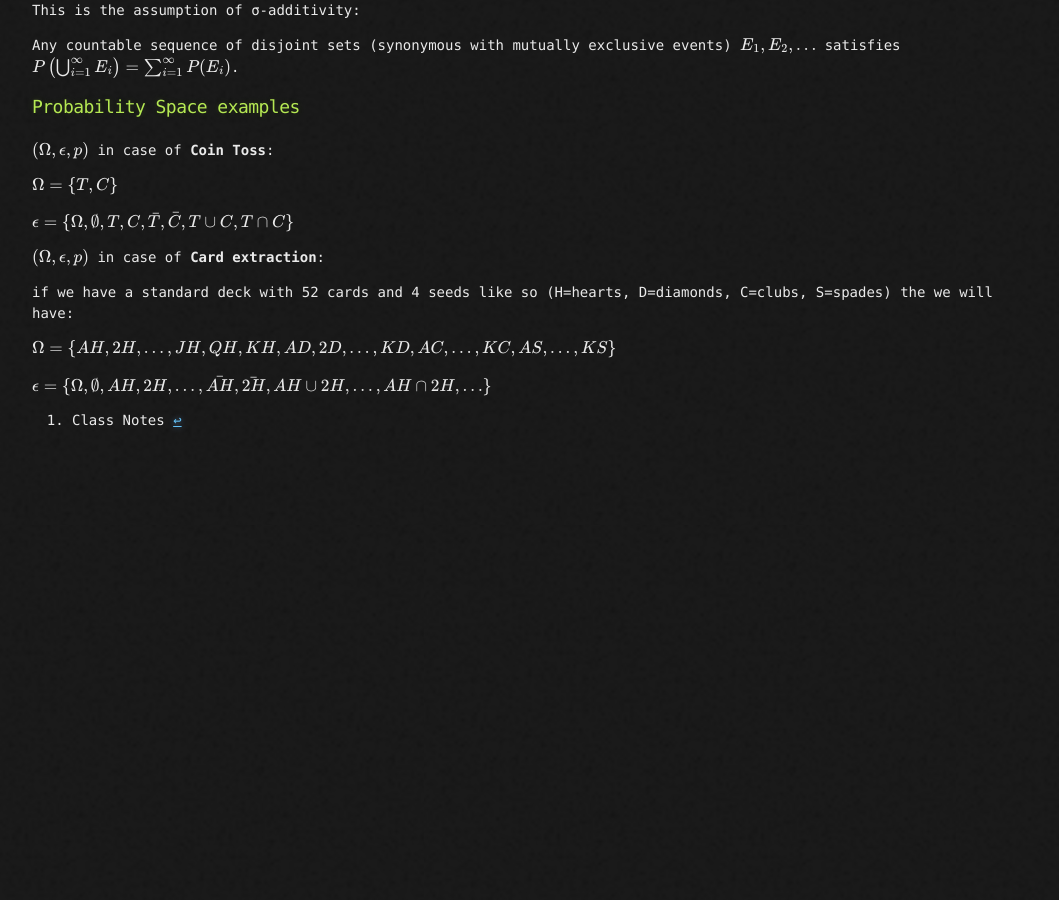
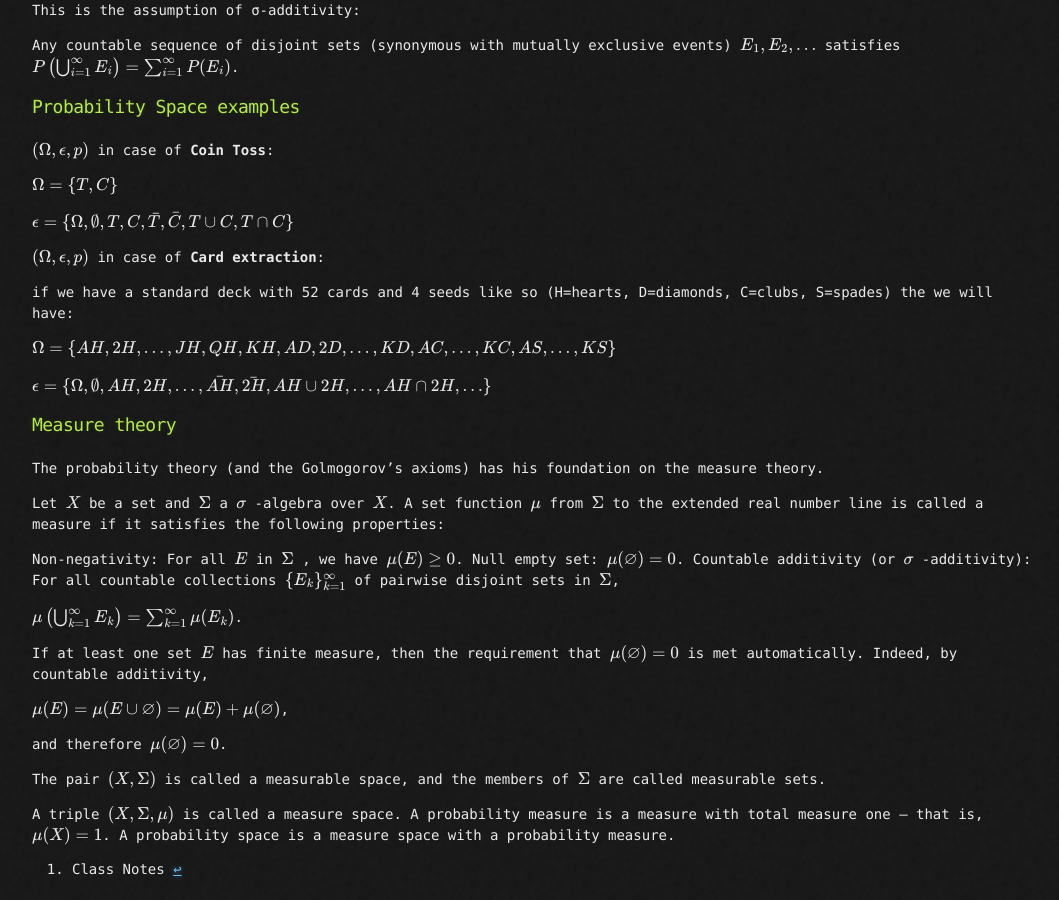
Before and after one commit to Videars/Statistics, a Jekyll site: the page built from Week4/Research.md, in a window 1280 px wide and 900 px high, scrolled down 1603 px. Shown: the whole window, without its empty margins (108-1167 px from the left). Built offline with Jekyll 4.4.1, drawn with Linux system fonts in a browser that asks for light colours; our own code applies the rules of GitHub Pages for plain Markdown files; formulas are drawn with MathJax 3; before the commit the page ends 2053 px from its top, so only the background shows below that.

Commit message:
Update Research.md

```diff
--- a/Week4/Research.md
+++ b/Week4/Research.md
@@ -64,4 +64,26 @@
 
 $\epsilon = \\{ \Omega, \emptyset , AH, 2H, ..., \bar{AH}, \bar{2H}, AH \cup 2H, ..., AH \cap 2H, ... \\} $
 
+### Measure theory
+
+The probability theory (and the Golmogorov's axioms) has his foundation on the measure theory.
+
+Let $X$ be a set and $\Sigma$  a $\sigma$ -algebra over $X$. A set function $\mu$  from $\Sigma$  to the extended real number line is called a measure if it satisfies the following properties:
+
+Non-negativity: For all $E$ in $\Sigma$ , we have $\mu (E)\geq 0$.
+Null empty set: $\mu (\varnothing )=0$.
+Countable additivity (or $\sigma$ -additivity): For all countable collections $ \\{ E_{k}\\}_ {k=1}^{\infty} $ of pairwise disjoint sets in $\Sigma$,
+
+$$\mu \left(\bigcup_{k=1}^{\infty }E_{k}\right)=\sum_{k=1}^{\infty }\mu (E_{k})$$.
+
+If at least one set $E$ has finite measure, then the requirement that $\mu (\varnothing )=0$ is met automatically. Indeed, by countable additivity,
+
+$$\mu (E)=\mu (E\cup \varnothing )=\mu (E)+\mu (\varnothing )$$,
+
+and therefore $\mu (\varnothing )=0$.
+
+The pair $(X,\Sigma )$ is called a measurable space, and the members of $\Sigma$  are called measurable sets.
+
+A triple $(X,\Sigma ,\mu )$ is called a measure space. A probability measure is a measure with total measure one – that is, $\mu (X)=1$. A probability space is a measure space with a probability measure.
+
 [^1]: Class Notes
```
